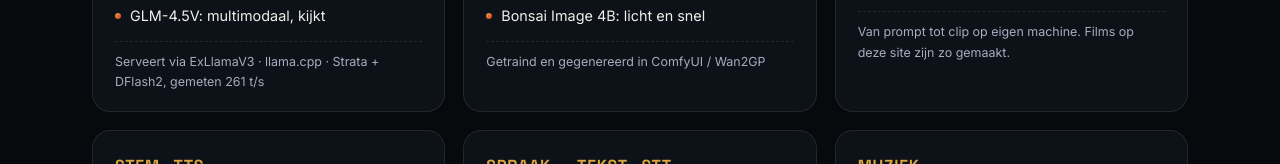
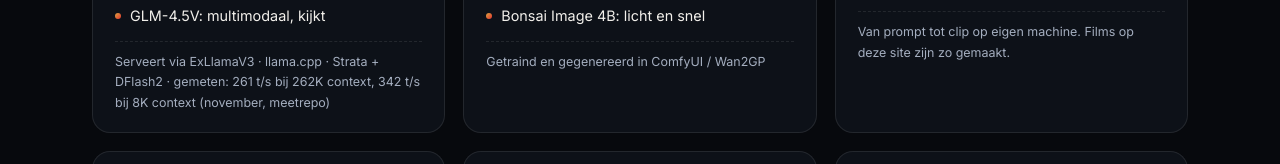
Before and after one commit to RobertDingenouts/robaslab, a plain HTML site: page index.html in a window 1280 px wide. Shown: the part 7175-7339 px from the top of the page. Drawn offline with Linux system fonts and the light colour scheme.

Commit message:
Modelpark: meetvoetnoot 262K/8K cijfers + meetrepo-verwijzing

```diff
--- a/index.html
+++ b/index.html
@@ -367,7 +367,7 @@
   <div class="mparks">
     <article class="mcard rv" data-d="1"><h3>Taal &amp; agents</h3>
       <ul><li>Qwen3.8-Flash-Next 125B: eigen variant, 261 t/s gemeten</li><li>Qwen3.8-27B Uncensored</li><li>Qwen3-30B-A3B · NVFP4</li><li>GLM-4.5V: multimodaal, kijkt</li></ul>
-      <p class="mnote">Serveert via ExLlamaV3 · llama.cpp · Strata + DFlash2, gemeten 261 t/s</p></article>
+      <p class="mnote">Serveert via ExLlamaV3 · llama.cpp · Strata + DFlash2 · gemeten: 261 t/s bij 262K context, 342 t/s bij 8K context (november, meetrepo)</p></article>
     <article class="mcard rv" data-d="2"><h3>Beeld</h3>
       <ul><li>Qwen-Image 2.1: ook NVFP4</li><li>MOSS-Image SFT + 8-staps turbo-LoRA</li><li>Eigen LoRA-trainingen: huisstijl, tekstposters</li><li>Bonsai Image 4B: licht en snel</li></ul>
       <p class="mnote">Getraind en gegenereerd in ComfyUI / Wan2GP</p></article>
```
